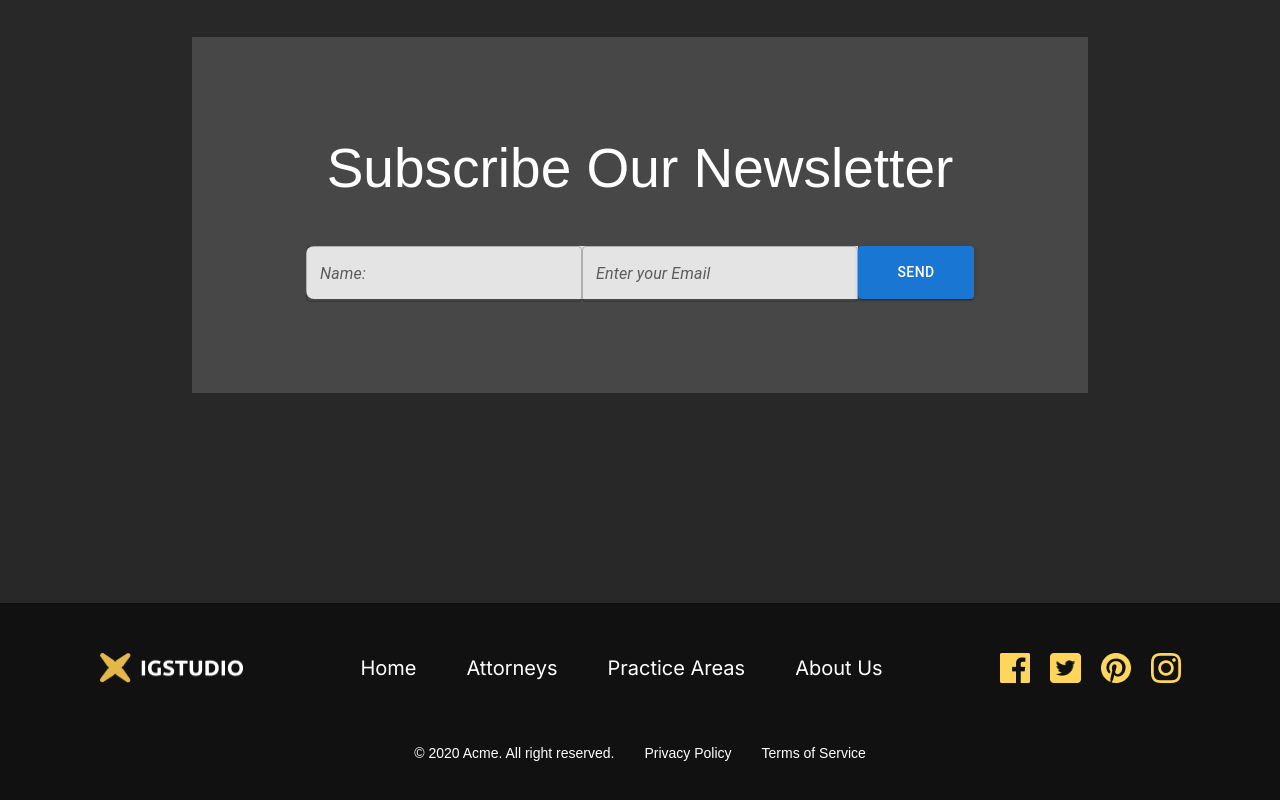
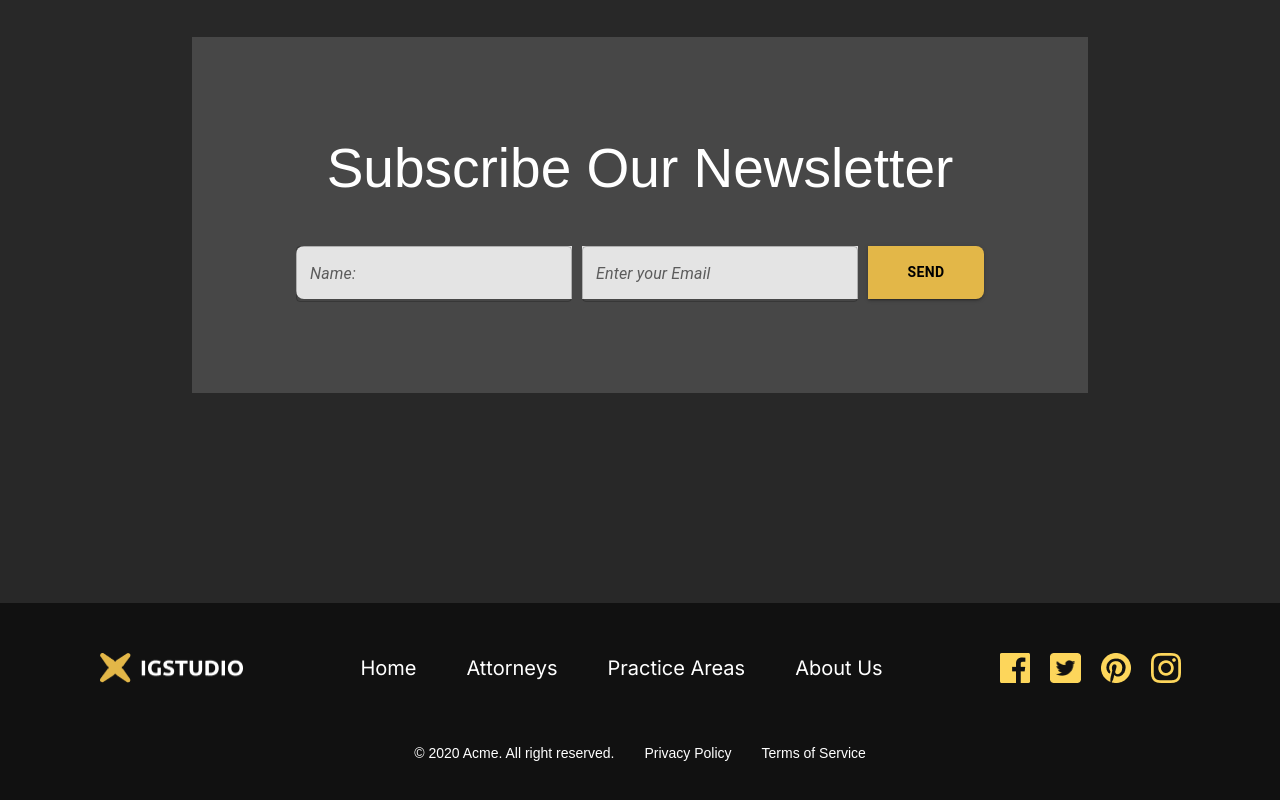
Before and after one commit to logeshkumarbtech/LawFirm_webSite, a React (Create React App) app in the folder lawfirm/: page / in a window 1280 px wide. Shown: the part 6024-6824 px from the top of the page. Built offline with nearby package versions, Linux system fonts and the light colour scheme.

Commit message:
NewsLetter section resolved

```diff
--- a/lawfirm/src/Components/Newsletter/Newsletter.module.css
+++ b/lawfirm/src/Components/Newsletter/Newsletter.module.css
@@ -28,32 +28,32 @@
   width: 276px;
   height: 53px;
   background-color: #e4e4e4;
-  border-top-left-radius: 8px;
-  border-bottom-left-radius: 8px;
-  border-top-right-radius: 0;
-  border-bottom-right-radius: 0;
+  border-top-left-radius: 8px !important;
+  border-bottom-left-radius: 8px !important;
+  border-top-right-radius: 0 !important;
+  border-bottom-right-radius: 0 !important;
   font-style: italic;
-  margin-right: 10px;
+  margin-right: 10px !important;
 }
 .field2 {
     width: 276px;
     height: 53px;
     background-color: #e4e4e4;
-    border-radius: 0;
+    border-radius: 0 !important;
     font-style: italic;
-    margin-right: 10px;
+    margin-right: 10px !important;
   }
 
 .btn {
   width: 116px;
   height: 53px;
-  background-color: var(--color-primary);
-  border-top-left-radius: 0;
-  border-bottom-left-radius: 0;
-  border-top-right-radius: 8px;
-  border-bottom-right-radius: 8px;
-  color: black;
-  font-weight: 600;
+  background-color: var(--color-primary) !important;
+  border-top-left-radius: 0 !important;
+  border-bottom-left-radius: 0 !important;
+  border-top-right-radius: 8px !important;
+  border-bottom-right-radius: 8px !important;
+  color: black !important;
+  font-weight: 600 !important;
 }
 
 .btn:hover {
```
